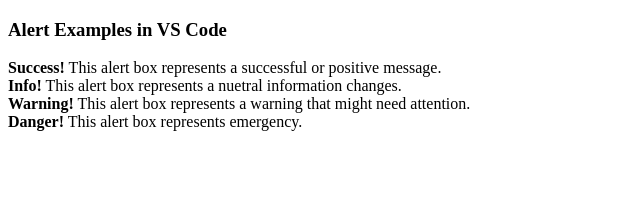
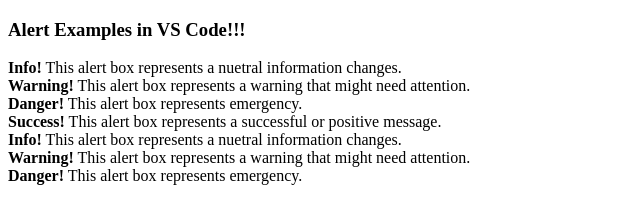
Before and after one commit to pks2839/MyprojectGit, a plain HTML site: page index.html in a window 1280 px wide. Shown: the whole page, without its empty margins (0-640 px from the left). Drawn offline with Linux system fonts and the light colour scheme.

Commit message:
Added features

```diff
--- a/index.html
+++ b/index.html
@@ -2,16 +2,20 @@
 <html lang="en">
 <head>
     <title>
-        Alert Examples
+        Alert Examples!!!
     </title>
     <meta charset="utf-8">
 </head>
 
 <body>
-    <h3>Alert Examples in VS Code</h3>
+    <h3>Alert Examples in VS Code!!!</h3>
+        <strong>Info!</strong> This alert box represents a nuetral information changes. <br>
+        <strong>Warning!</strong> This alert box represents a warning that might need attention. <br>
+        <strong>Danger!</strong> This alert box represents emergency. <br>
         <strong>Success!</strong> This alert box represents a successful or positive message. <br>
         <strong>Info!</strong> This alert box represents a nuetral information changes. <br>
         <strong>Warning!</strong> This alert box represents a warning that might need attention. <br>
         <strong>Danger!</strong> This alert box represents emergency. <br>
+
 </body>
 </html>
```
